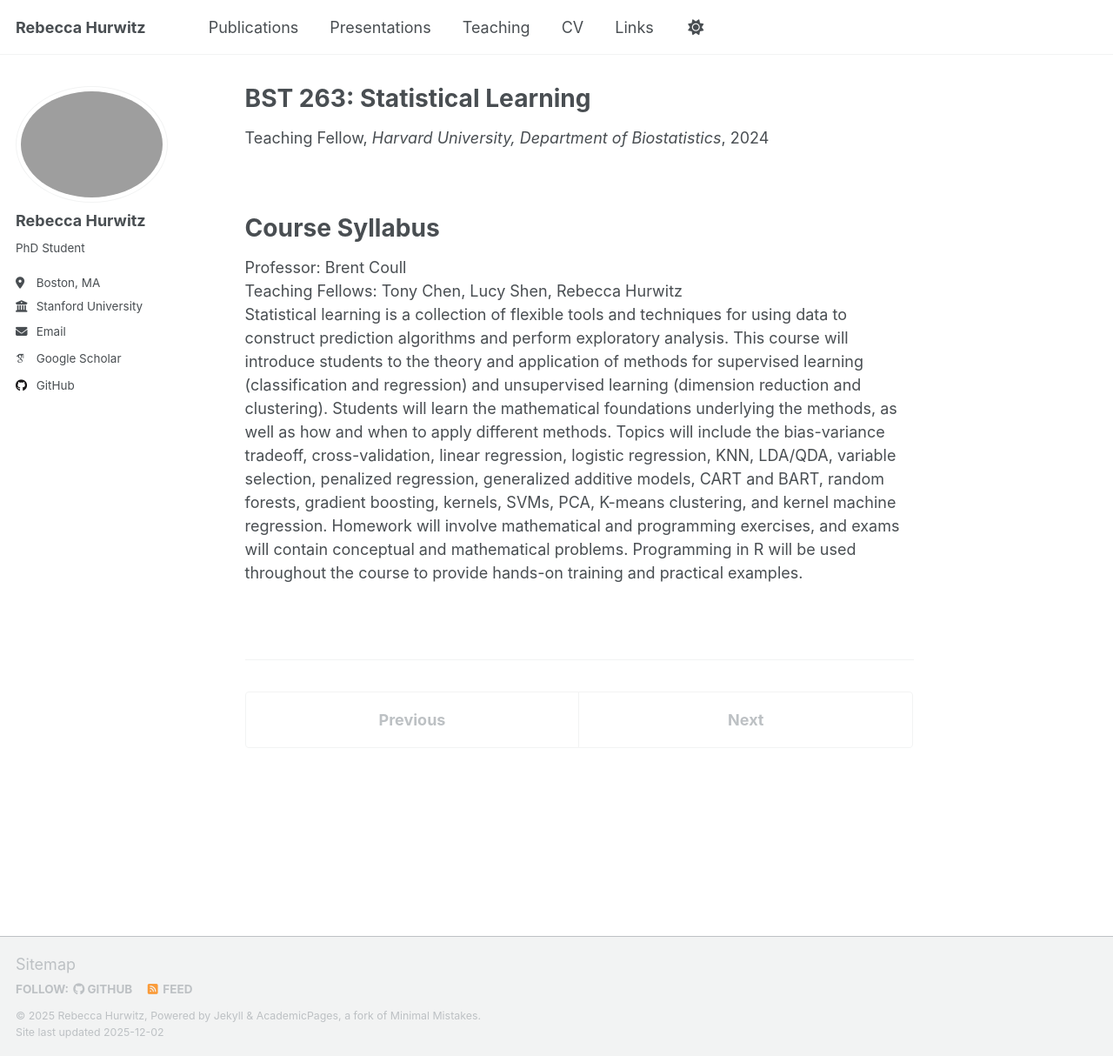
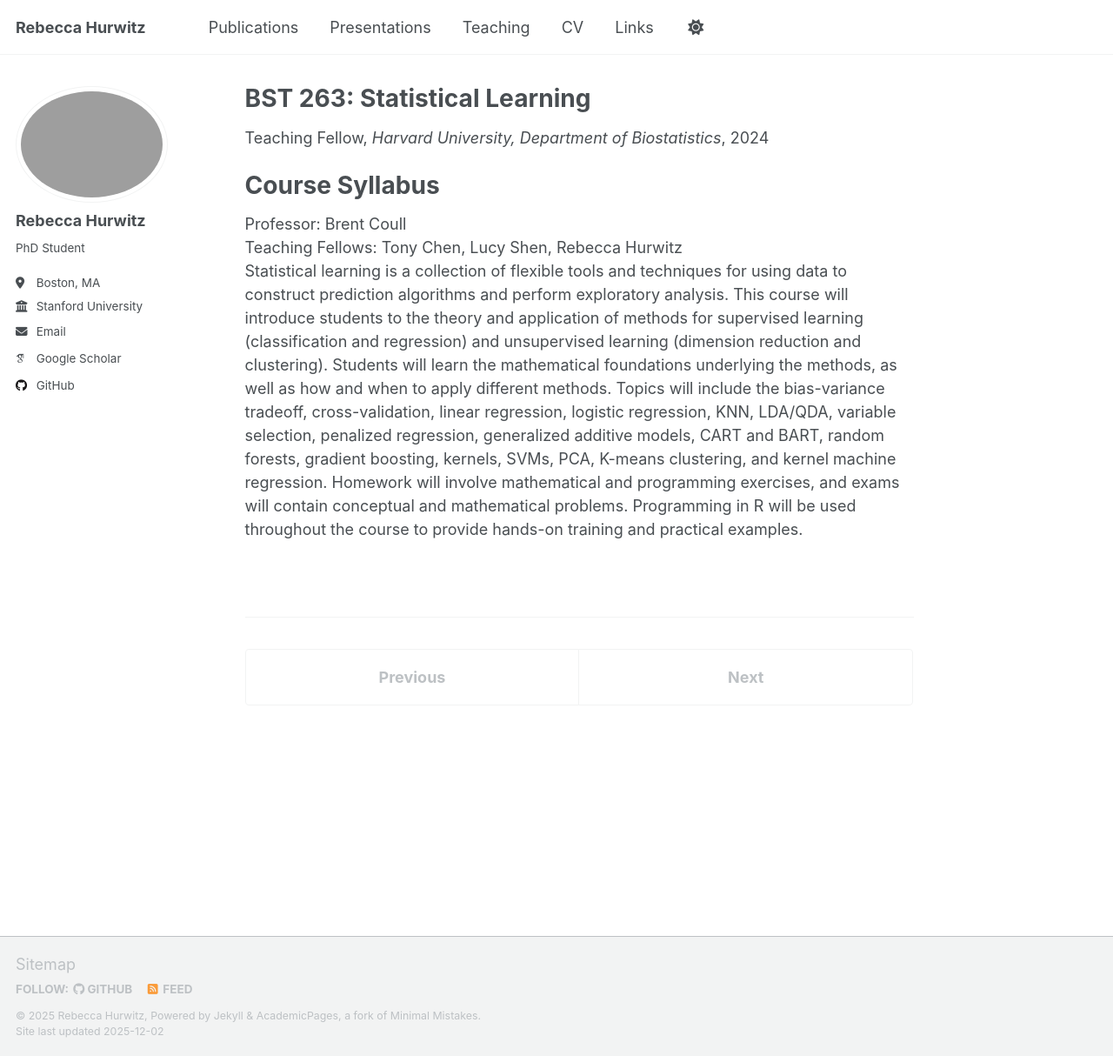
Before and after one commit to rebeccahurwitz/rebeccahurwitz.github.io, a Jekyll site: the page built from _teaching/biostat263.md, in a window 1280 px wide and 1214 px high. Shown: the whole window at 87% size. Built offline with Jekyll 4.4.1, drawn with Linux system fonts in a browser that asks for light colours; some web fonts are replaced; a script that is not in the unit is left out.

Commit message:
Update biostat263.md

```diff
--- a/_teaching/biostat263.md
+++ b/_teaching/biostat263.md
@@ -7,7 +7,7 @@
 location: "Boston, MA"
 ---
 
-<br>
+<div style="height:1px;font-size:1px;">&nbsp;</div>
 
 Course Syllabus
 ======
```
